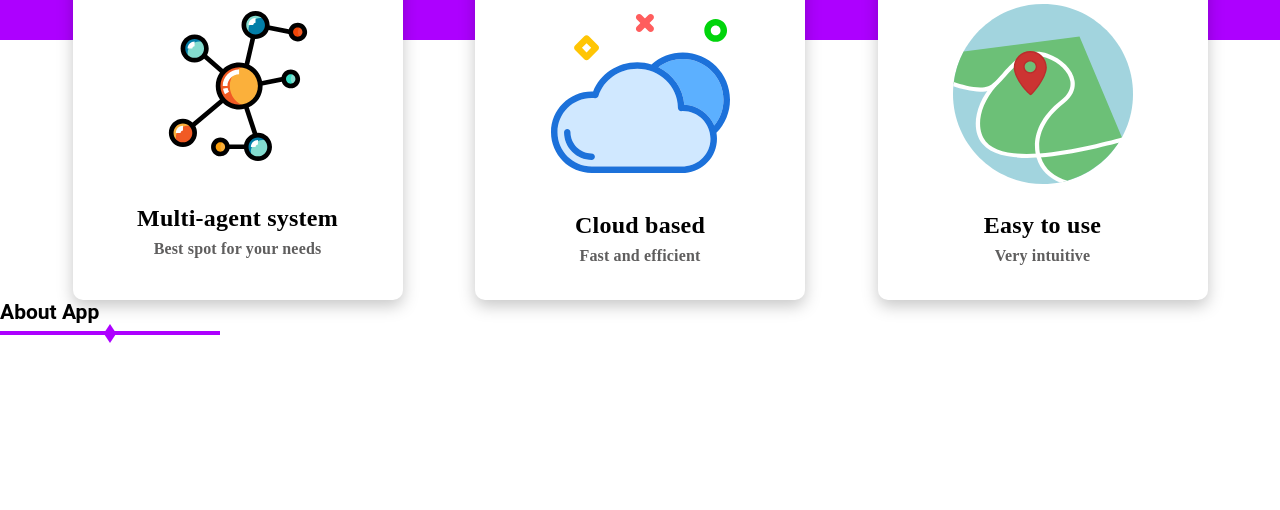
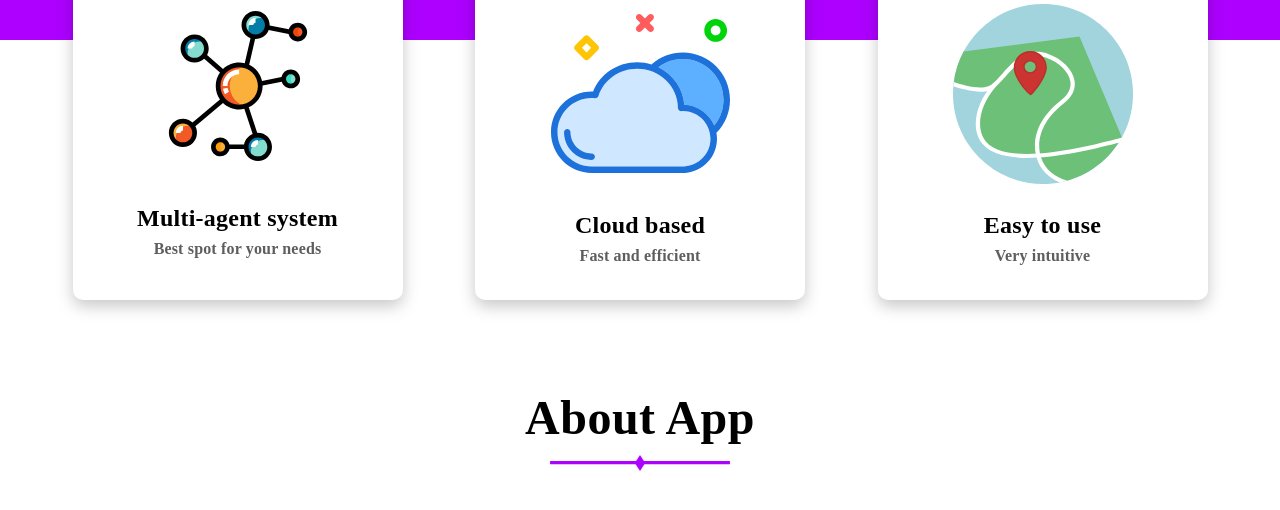
Before and after one commit to juniorboos/iParkingWeb, a React (Create React App) app: page / in a window 1280 px wide. Shown: the part 760-1270 px from the top of the page. Built offline with nearby package versions, Linux system fonts and the light colour scheme.

Commit message:
added section header

```diff
--- a/src/App.js
+++ b/src/App.js
@@ -51,8 +51,11 @@ function App() {
           </div>
         </div>
       <div className="about">
-        <h2 className="sectionTitle">About App</h2>
-        <img src={sectionTitle} alt="section svg"/>
+        <div className="sectionHeader">
+          <h2 className="sectionTitle">About App</h2>
+          <img className="sectionSvg" src={sectionTitle} alt="section svg"/>
+        </div>
+
       </div>
     </div>
   );
--- a/src/styles.css
+++ b/src/styles.css
@@ -138,3 +138,24 @@ body {
 
    color: #FFFFFF;
 }
+
+.sectionHeader {
+   width: 100%;
+   margin-top: 90px;
+   text-align: center;
+}
+
+.sectionTitle {
+   font-family: Raleway;
+   font-style: normal;
+   font-weight: 800;
+   font-size: 48px;
+   line-height: 56px;
+   letter-spacing: 0.01em;
+   color: #000000;
+   margin-bottom: 9px;
+}
+
+.sectionSvg {
+   width: 180px;
+}
```
